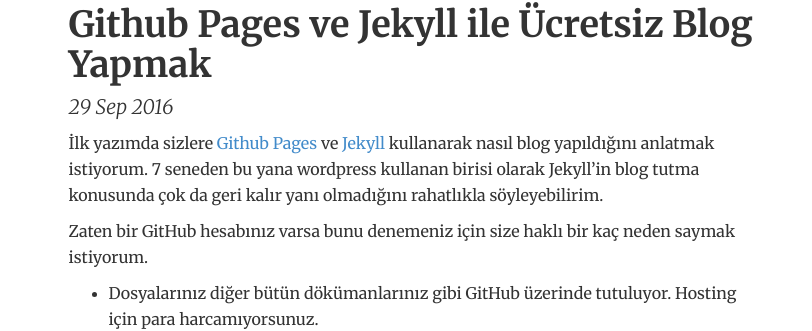
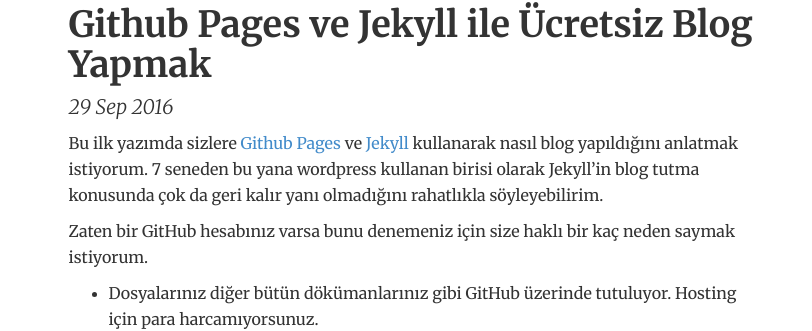
Before and after one commit to mehmetakifakkus/mehmetakifakkus.github.io, a Jekyll site: the page built from _posts/2016-09-29-github-pages-ile-ucretsiz-blog-yapmak.md, in a window 1280 px wide. Shown: the part 105-436 px from the top of the page, without its empty margins (225-1037 px from the left). Built offline with Jekyll 4.4.1, drawn with Linux system fonts in a browser that asks for light colours.

Commit message:
Update 2016-09-29-github-pages-ile-ucretsiz-blog-yapmak.md

```diff
--- a/_posts/2016-09-29-github-pages-ile-ucretsiz-blog-yapmak.md
+++ b/_posts/2016-09-29-github-pages-ile-ucretsiz-blog-yapmak.md
@@ -4,7 +4,7 @@
 date: 2016-09-29
 ---
 
-İlk yazımda sizlere [Github Pages](https://pages.github.com) ve [Jekyll](http://jekyllrb.com) kullanarak nasıl blog yapıldığını anlatmak istiyorum. 7 seneden bu yana wordpress kullanan birisi olarak Jekyll'in blog tutma konusunda çok da geri kalır yanı olmadığını rahatlıkla söyleyebilirim.
+Bu ilk yazımda sizlere [Github Pages](https://pages.github.com) ve [Jekyll](http://jekyllrb.com) kullanarak nasıl blog yapıldığını anlatmak istiyorum. 7 seneden bu yana wordpress kullanan birisi olarak Jekyll'in blog tutma konusunda çok da geri kalır yanı olmadığını rahatlıkla söyleyebilirim.
 
 Zaten bir GitHub hesabınız varsa bunu denemeniz için size haklı bir kaç neden saymak istiyorum.
 - Dosyalarınız diğer bütün dökümanlarınız gibi GitHub üzerinde tutuluyor. Hosting için para harcamıyorsunuz.
```
